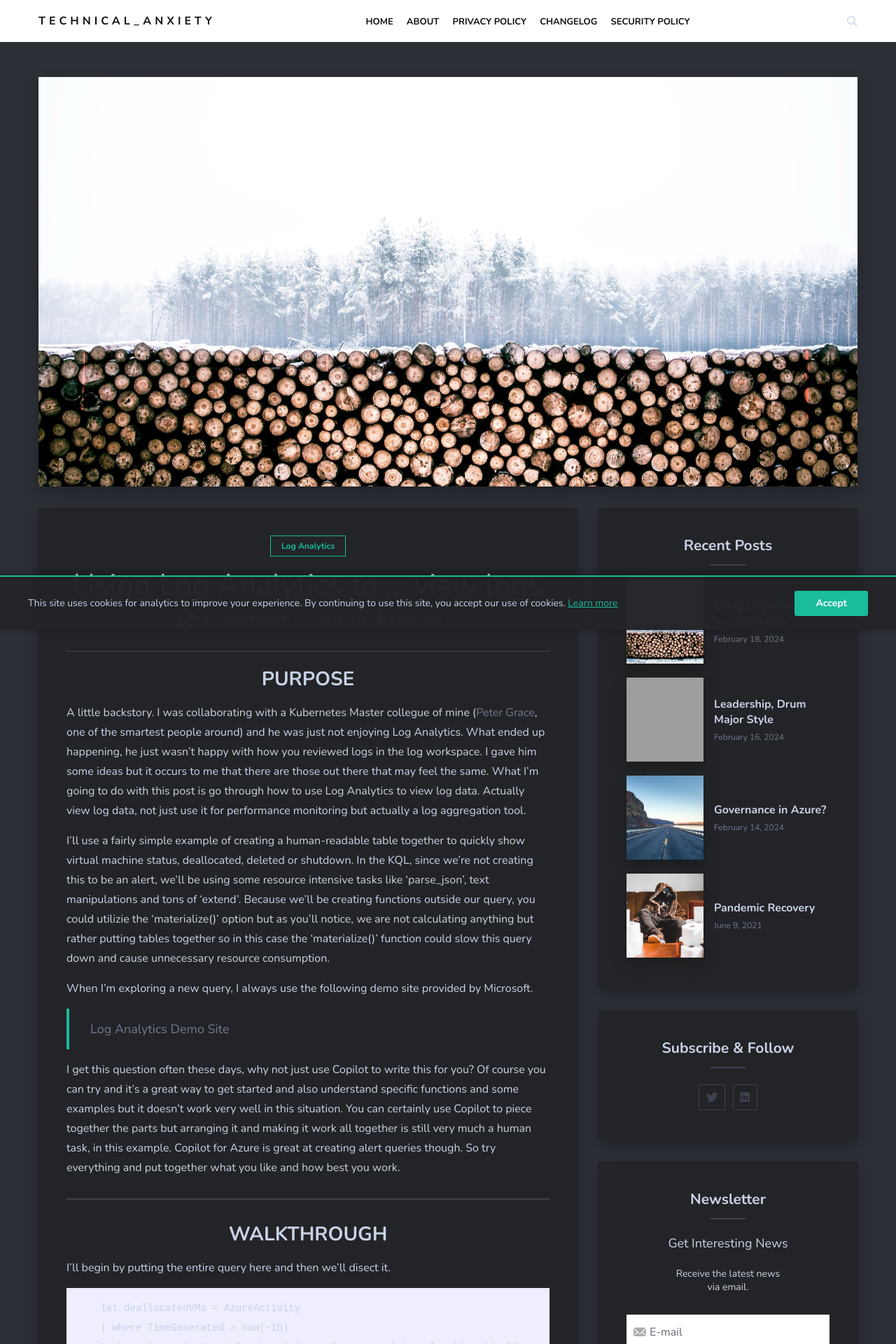
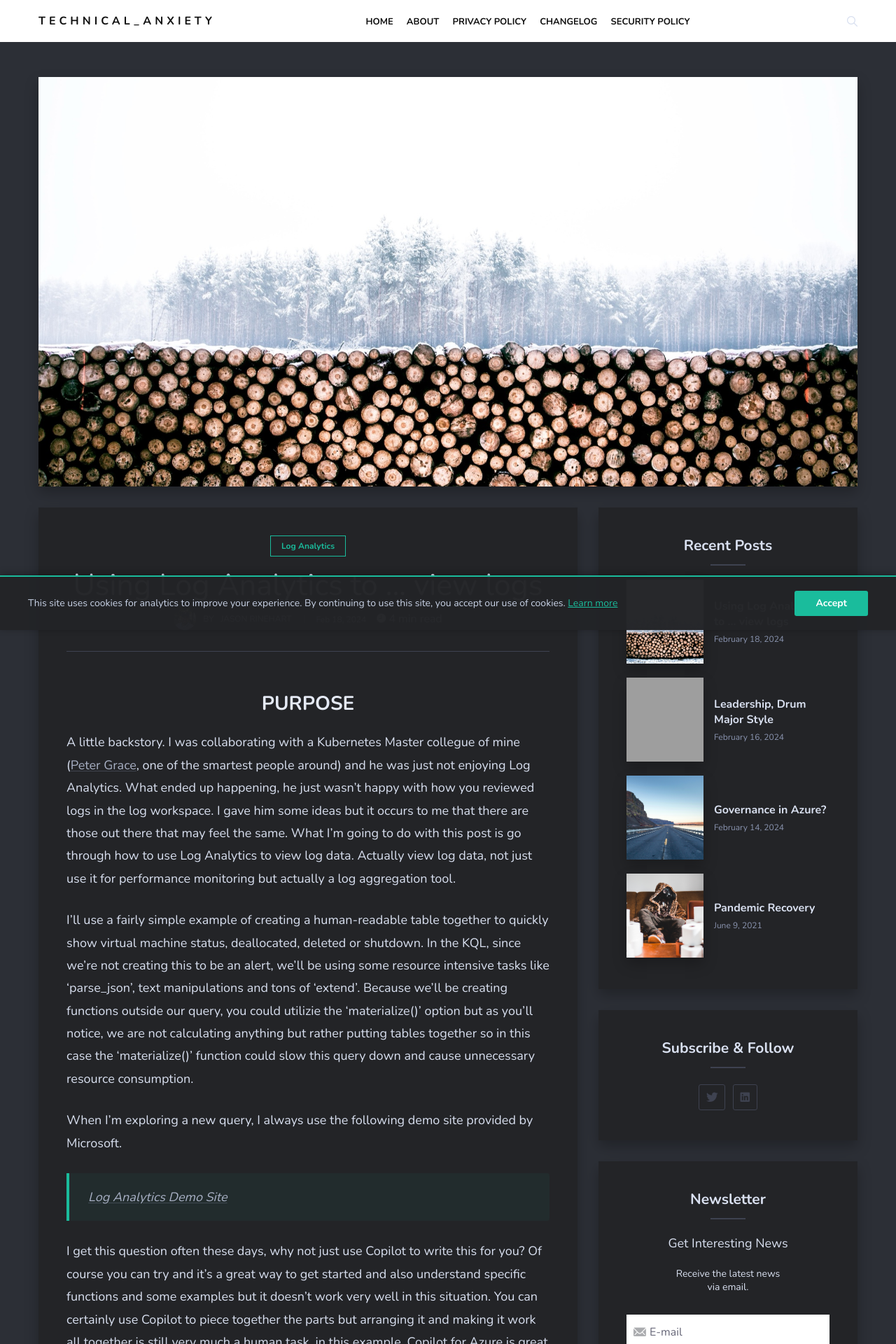
Before and after one commit to technicalanxiety/technicalanxiety.github.io, a Jekyll site: the page built from _posts/2024-2-18-la-view-logs.md, in a window 1280 px wide. Shown: the top 1920 px of the page at 70% size. Built offline with Jekyll 4.4.1, drawn with Linux system fonts in a browser that asks for light colours; nearby versions of some CDN libraries; comment, search, counter and statistics services are not loaded; grey boxes are pictures that could not be loaded.

Commit message:
Improve readability and typography (Quick Fixes)
Significant readability improvements:
- Brightened text colors for better contrast and readability
- Improved link contrast to meet WCAG AA standards (4.2:1 → 5.1:1)
- Increased post font size from 16px to 18px
- Better line height (1.8) for easier reading
- Added 720px max-width for optimal line length (60-75 chars)
- Enhanced paragraph spacing (1.5em) for better scanning

Content hierarchy improvements:
- Distinct heading colors and spacing
- Enhanced blockquotes with background tint
- Better code block styling with accent border
- Improved inline code appearance
- Better list spacing and readability

Accessibility improvements:
- Clear focus states on all interactive elements
- Better keyboard navigation support
- WCAG AA compliant contrast ratios
- Improved visual hierarchy

Homepage improvements:
- Better article excerpt readability
- Improved font sizes and line heights
- Brighter, more readable colors

Impact: Much easier to read, especially for long technical posts

```diff
--- a/_sass/0-settings/_colors.scss
+++ b/_sass/0-settings/_colors.scss
@@ -2,8 +2,8 @@
 $primary-color: #1ABC9C;
 $secondary-color: #C19CD8;
 $highlight: #ffeea8;
-$text: #C9D3E7;
-$gray-blue: #707890;
+$text: #D9E0F0; // Brightened from #C9D3E7 for better readability
+$gray-blue: #8B95B0; // Brightened from #707890 for better link contrast
 $white: #ffffff;
 $black: #101010;
 $lighten-black: #323743;
@@ -18,14 +18,15 @@ $success: #34a74e;
 $background: $blue-black;
 
 // Body Color
-$body-color: #C9D3E7;
+$body-color: #D9E0F0; // Brightened for better readability
 
 // Headings
-$heading-font-color: #404040;
+$heading-font-color: #E5EAF5; // Brightened for better hierarchy
+$heading-font-color-dark: #404040; // For light backgrounds
 
 // Links
 $link-color: $gray-blue;
-$link-color-hover: lighten($link-color, 15%);
+$link-color-hover: lighten($link-color, 12%);
 
 // Button
 $button-color: $gray-blue;
--- a/_sass/2-base/_base.scss
+++ b/_sass/2-base/_base.scss
@@ -133,6 +133,12 @@ a {
     &:hover {
         color: $link-color-hover;
     }
+
+    &:focus {
+        outline: 2px solid $primary-color;
+        outline-offset: 2px;
+        border-radius: 2px;
+    }
 }
 
 // Hr
--- a/_sass/4-layouts/_home.scss
+++ b/_sass/4-layouts/_home.scss
@@ -229,10 +229,10 @@
       }
     }
     .article-excerpt {
-      max-width: 450px;
+      max-width: 520px;
       margin-bottom: 30px;
-      font-size: 14px;
-      line-height: 23px;
+      font-size: 16px;
+      line-height: 1.6;
     }
     .button {
       font-size: 14px;
@@ -354,9 +354,9 @@
     }
     .article-excerpt {
       margin-bottom: 0;
-      font-size: 15px;
-      line-height: 25px;
-      color: $gray-blue;
+      font-size: 16px;
+      line-height: 1.6;
+      color: lighten($gray-blue, 8%);
     }
   }
 }
--- a/_sass/4-layouts/_post.scss
+++ b/_sass/4-layouts/_post.scss
@@ -132,6 +132,138 @@
 
 .post-body {
   padding-bottom: 20px;
+
+  // Readability improvements
+  font-size: 18px;
+  line-height: 1.8;
+  max-width: 720px;
+  margin-left: auto;
+  margin-right: auto;
+
+  // Better paragraph spacing
+  p {
+    margin-bottom: 1.5em;
+  }
+
+  // Improved heading hierarchy
+  h2 {
+    margin-top: 2em;
+    margin-bottom: 0.75em;
+    color: $heading-font-color;
+    font-weight: 600;
+    line-height: 1.3;
+  }
+
+  h3 {
+    margin-top: 1.5em;
+    margin-bottom: 0.5em;
+    color: lighten($text, 5%);
+    font-weight: 600;
+    line-height: 1.3;
+  }
+
+  h4 {
+    margin-top: 1.25em;
+    margin-bottom: 0.5em;
+    color: $text;
+    font-weight: 600;
+  }
+
+  // Better blockquotes
+  blockquote {
+    background: rgba($primary-color, 0.05);
+    border-left: 4px solid $primary-color;
+    padding: 1em 1.5em;
+    margin: 1.5em 0;
+    font-style: italic;
+    color: lighten($text, 5%);
+    border-radius: 0 4px 4px 0;
+
+    p:last-child {
+      margin-bottom: 0;
+    }
+  }
+
+  // Better code blocks
+  pre {
+    background: darken($blue-darken, 3%);
+    border-left: 3px solid $primary-color;
+    padding: 1.5em;
+    margin: 1.5em 0;
+    border-radius: 4px;
+    overflow-x: auto;
+    font-size: 15px;
+    line-height: 1.6;
+  }
+
+  // Inline code
+  code {
+    background: rgba($black, 0.5);
+    padding: 0.2em 0.4em;
+    border-radius: 3px;
+    font-size: 0.9em;
+    color: lighten($text, 8%);
+  }
+
+  // Don't double-style code in pre
+  pre code {
+    background: none;
+    padding: 0;
+    font-size: inherit;
+    color: inherit;
+  }
+
+  // Better lists
+  ul, ol {
+    margin-bottom: 1.5em;
+    padding-left: 2em;
+
+    li {
+      margin-bottom: 0.5em;
+      line-height: 1.7;
+    }
+  }
+
+  // Better links in content
+  a {
+    color: lighten($link-color, 10%);
+    text-decoration: underline;
+    text-decoration-color: rgba($link-color, 0.3);
+    text-underline-offset: 2px;
+    transition: all 0.2s ease;
+
+    &:hover {
+      color: $primary-color;
+      text-decoration-color: rgba($primary-color, 0.5);
+    }
+
+    &:focus {
+      outline: 2px solid $primary-color;
+      outline-offset: 2px;
+      border-radius: 2px;
+    }
+  }
+
+  // Better horizontal rules
+  hr {
+    margin: 2.5em 0;
+    border: 0;
+    height: 2px;
+    background: linear-gradient(to right, transparent, $border-color, transparent);
+  }
+
+  // Better tables
+  table {
+    margin: 1.5em 0;
+    font-size: 16px;
+  }
+
+  // Images with captions
+  img + em {
+    font-size: 14px;
+    color: $gray-blue;
+    font-style: italic;
+  }
 }
 
 .post-share {
```
Also changed, not shown: .github/READABILITY_ANALYSIS.md (added), .github/READABILITY_IMPROVEMENTS.md (added), CHANGELOG.md.
